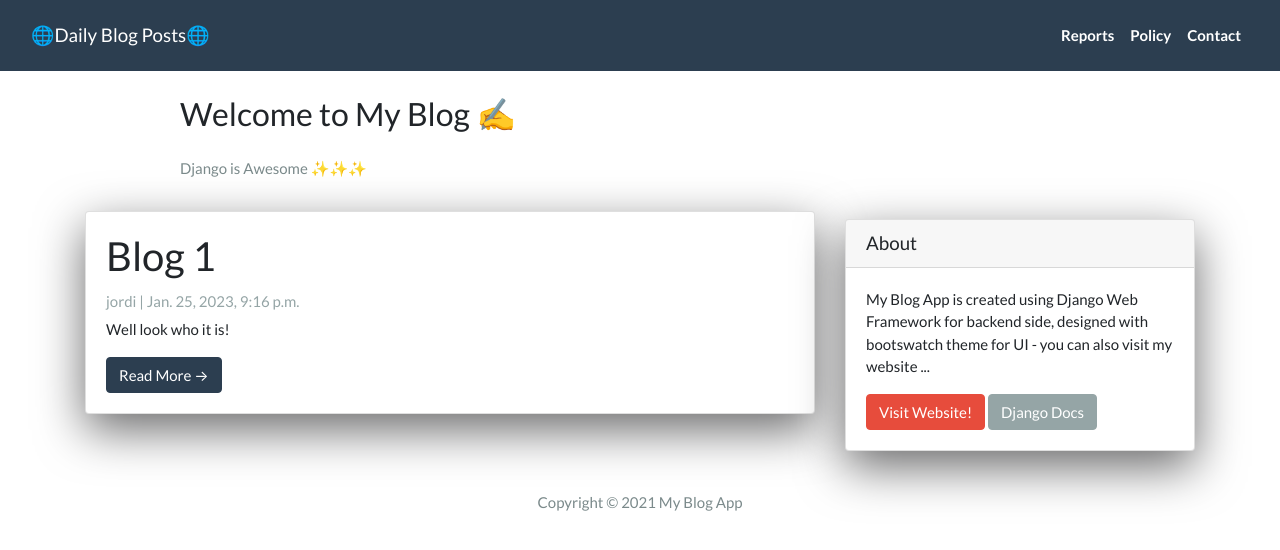
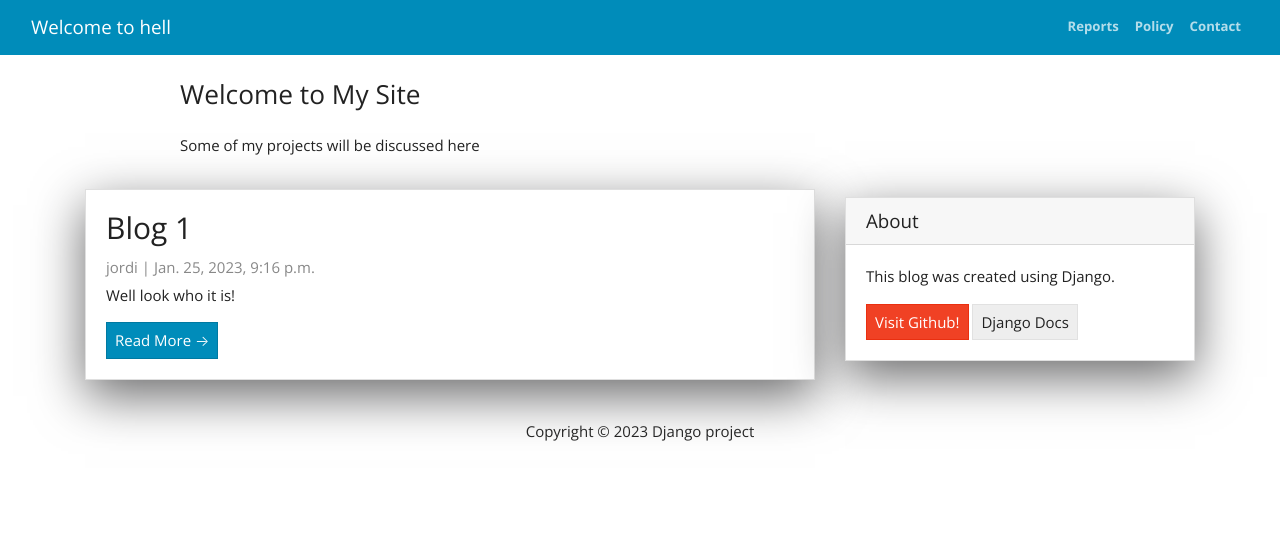
Before and after one commit to ebjordi/blogwork, a Django app: page / in a window 1280 px wide. Shown: the top 550 px of the page. Run offline with Django 4.2, Linux system fonts and the light colour scheme; data comes from the database, SQL or seed files in the repository; some libraries are stand-ins or nearby versions.

```diff
--- a/blog/templates/base.html
+++ b/blog/templates/base.html
@@ -2,11 +2,11 @@
 <html>
 
 <head>
-  <title>My Blog App</title>
+  <title>Abandon all hope, ye who enter here</title>
   <meta name="viewport" content="width=device-width, initial-scale=1" />
   <!-- Bootstrap cdn -->
   <!-- <link rel="stylesheet" href="https://stackpath.bootstrapcdn.com/bootswatch/4.5.2/journal/bootstrap.min.css"> -->
-  <link rel="stylesheet" href="https://stackpath.bootstrapcdn.com/bootswatch/4.5.2/flatly/bootstrap.min.css">
+  <link rel="stylesheet" href="https://stackpath.bootstrapcdn.com/bootswatch/4.5.2/yeti/bootstrap.min.css">
 
   <!-- <link rel="stylesheet" href="https://stackpath.bootstrapcdn.com/bootswatch/4.5.2/sketchy/bootstrap.min.css"> -->
 </head>
@@ -15,7 +15,7 @@
   <!-- Navigation -->
   <nav class="navbar navbar-expand-lg navbar-dark bg-primary" id="mainNav">
     <div class="container-fluid">
-      <a class="navbar-brand" href="{% url 'home' %}">🌐Daily Blog Posts🌐</a>
+      <a class="navbar-brand" href="{% url 'home' %}">Welcome to hell</a>
       <div class="collapse navbar-collapse" id="navbarResponsive">
         <ul class="navbar-nav ml-auto">
           <li class="nav-item text-black">
@@ -36,7 +36,7 @@
   {% endblock content %}
   <!-- Footer -->
   <footer class="py-3 bg-grey">
-    <p class="m-0 text-dark text-center ">Copyright &copy; 2021 My Blog App </p>
+    <p class="m-0 text-dark text-center ">Copyright &copy; 2023 Django project </p>
   </footer>
 </body>
 
--- a/blog/templates/index.html
+++ b/blog/templates/index.html
@@ -6,8 +6,8 @@
     <div class="row">
       <div class=" col-md-8 col-md-10 mx-auto">
         <div class="site-heading">
-          <h3 class=" site-heading my-4 mt-3 text-black"> Welcome to My Blog ✍️ </h3>
-          <p class="text-dark">Django is Awesome ✨✨✨ </p>
+          <h3 class=" site-heading my-4 mt-3 text-black"> Welcome to My Site </h3>
+          <p class="text-dark"> Some of my projects will be discussed here </p>
         </div>
       </div>
     </div>
--- a/blog/templates/sidebar.html
+++ b/blog/templates/sidebar.html
@@ -11,9 +11,8 @@
   <div class="card my-4">
     <h5 class="card-header">About</h5>
     <div class="card-body">
-      <p class="card-text"> My Blog App is created using Django Web Framework for backend side, designed with bootswatch
-        theme for UI - you can also visit my website ... </p>
-      <a href="https://bekbrace.com" class="btn btn-danger">Visit Website!</a>
+      <p class="card-text"> This blog was created using Django.</p>
+      <a href="https://github.com/ebjordi" class="btn btn-danger">Visit Github!</a>
       <a href="https://docs.djangoproject.com/en/3.1/" class="btn btn-secondary">Django Docs</a>
     </div>
   </div>
```
